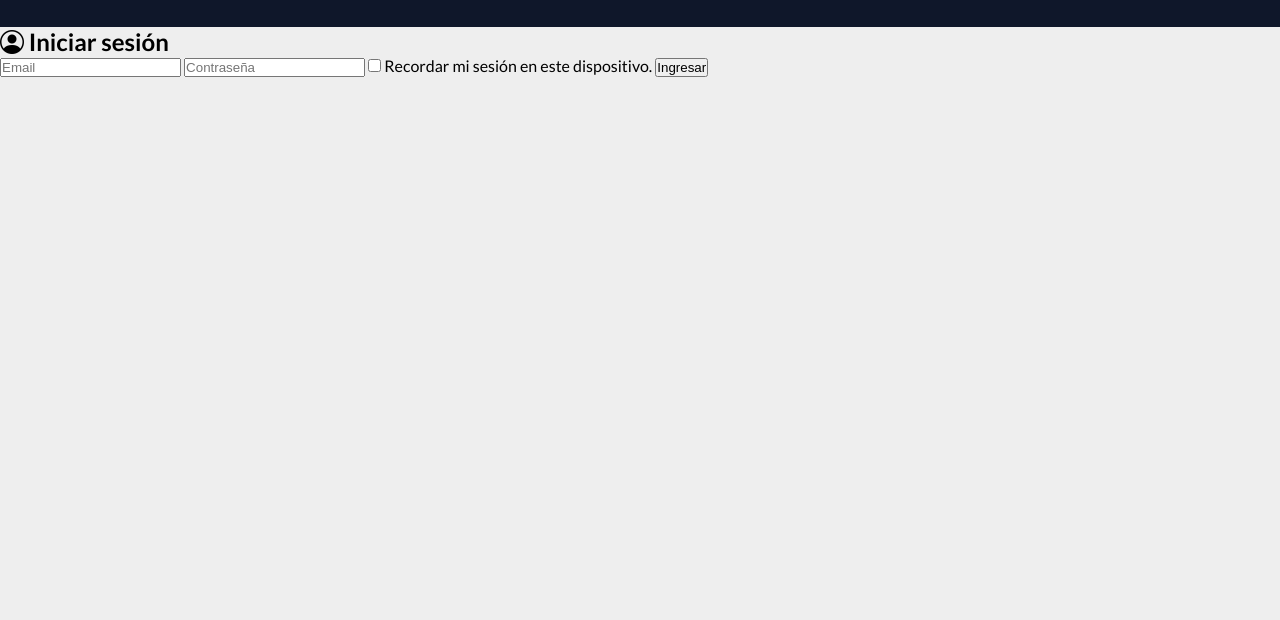
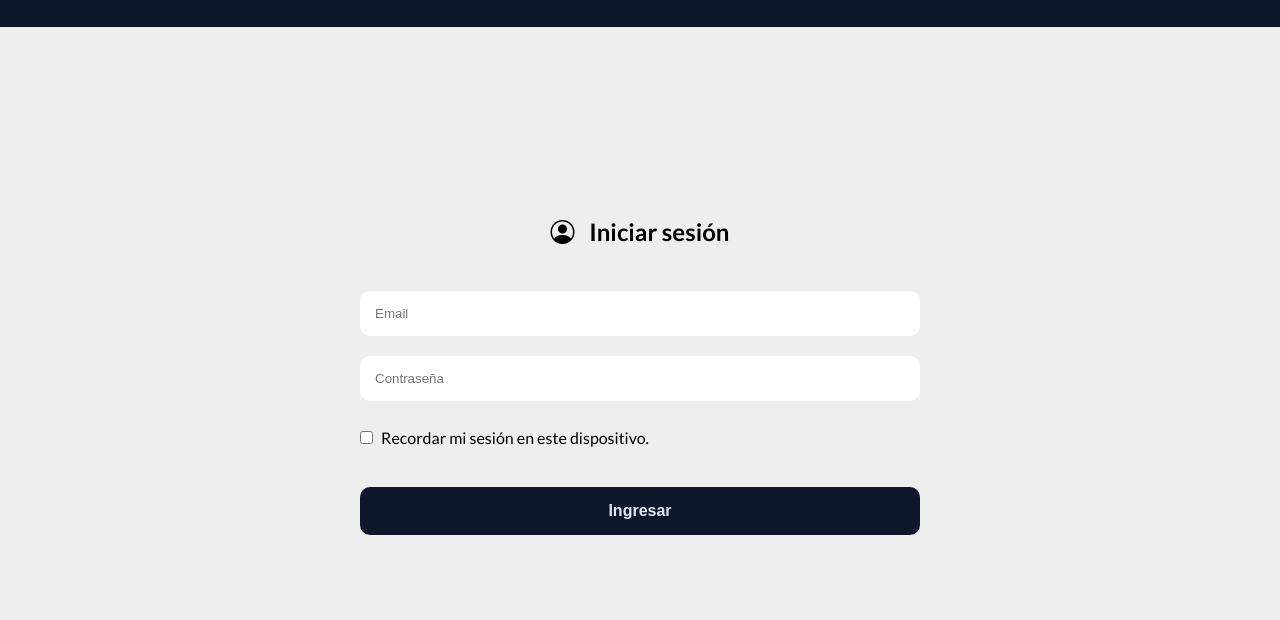
Before and after one commit to sebastian-asm/coder-clon, a website: page paginas/plataforma.html in a window 1280 px wide. Shown: the part 74-694 px from the top of the page. Drawn offline with nearby package versions, Linux system fonts and the light colour scheme.

Commit message:
finalizado proyecto de practica

```diff
--- a/paginas/plataforma.html
+++ b/paginas/plataforma.html
@@ -22,11 +22,17 @@
 						<li><a href="">Cursos y Carreras</a></li>
 						<li><a href="">Comunidad</a></li>
 						<li><a href="">Nosotros</a></li>
-						<li><a href="./paginas/plataforma.html">Plataforma</a></li>
+						<li><a href="./plataforma.html">Plataforma</a></li>
 					</ul>
 
 					<div class="encabezado__contenido-menu-celular">
-						<span>🍔</span>
+						<i class="bi bi-list"></i>
+						<ul>
+							<li><a href="">Cursos y Carreras</a></li>
+							<li><a href="">Comunidad</a></li>
+							<li><a href="">Nosotros</a></li>
+							<li><a href="./plataforma.html">Plataforma</a></li>
+						</ul>
 					</div>
 				</nav>
 			</div>
--- a/scss/componentes/_global.scss
+++ b/scss/componentes/_global.scss
@@ -45,6 +45,18 @@ p {
   margin: 0 auto;
 }
 
+.templateButton {
+  display: inline-block;
+  color: $fontLight;
+  border-radius: $defaultSize;
+  cursor: pointer;
+  transition: $transition;
+  font-weight: bold;
+  font-size: 16px;
+  border: 0;
+  background-color: $bgDark;
+}
+
 // mixin
 @mixin templateGrid($cantidadCol) {
   display: grid;
--- a/scss/vistas/_index.scss
+++ b/scss/vistas/_index.scss
@@ -20,12 +20,8 @@
       }
 
       a {
+        @extend .templateButton;
         padding: 15px 30px;
-        background-color: $bgDark;
-        color: $fontLight;
-        font-weight: bold;
-        border-radius: $defaultSize;
-        transition: $transition;
 
         &:hover {
           background-color: #1a2748;
--- a/scss/vistas/_plataforma.scss
+++ b/scss/vistas/_plataforma.scss
@@ -1,72 +1,69 @@
-// .login {
-//   @extend .contenedor;
-//   display: flex;
-//   flex-direction: column;
-//   justify-content: center;
-//   align-items: center;
-//   height: calc(100vh - 102px);
+.login {
+  @extend .contenedor;
+  @include templateFlex(center, true);
+  flex-direction: column;
+  height: calc(100vh - 102px);
 
-//   &__titulo {
-//     margin-bottom: 25px;
+  &__titulo {
+    margin-bottom: 25px;
 
-//     i {
-//       margin-right: 10px;
-//     }
-//   }
+    i {
+      margin-right: 10px;
+    }
+  }
 
-//   &__formulario {
-//     width: 50%;
-//     padding: 0 20px;
+  &__formulario {
+    width: 50%;
+    padding: 0 20px;
 
-//     input[type='email'],
-//     input[type='password'] {
-//       display: block;
-//       width: 100%;
-//       margin-top: 20px;
-//       padding: 15px;
-//       border-radius: $borderRadius;
-//       border: none;
-//       outline: 2px solid transparent;
-//       transition: $transition;
+    input[type='email'],
+    input[type='password'] {
+      display: block;
+      width: 100%;
+      margin-top: 20px;
+      padding: 15px;
+      border-radius: $defaultSize;
+      border: none;
+      outline: 2px solid transparent;
+      transition: $transition;
 
-//       &:focus {
-//         outline: 2px solid $bgDark;
-//       }
-//     }
+      &:focus {
+        outline: 2px solid $bgDark;
+      }
+    }
 
-//     input[type='checkbox'] {
-//       margin-top: 30px;
-//       margin-right: 5px;
-//     }
+    input[type='checkbox'] {
+      margin-top: 30px;
+      margin-right: 5px;
+    }
 
-//     button {
-//       @extend .templateButton;
-//       width: 100%;
-//       margin-top: 40px;
-//       background-color: $bgDark;
-//       padding: 15px;
+    button {
+      @extend .templateButton;
+      width: 100%;
+      margin-top: 40px;
+      padding: 15px;
 
-//       &:hover {
-//         background-color: #1a2748;
-//       }
-//     }
-//   }
-// }
+      &:hover {
+        background-color: #1a2748;
+      }
+    }
+  }
+}
 
-// @media (max-width: $bpLarge) {
-//   .login__formulario {
-//     width: 55%;
-//   }
-// }
+@media (max-width: $bpLarge) {
+  .login__formulario {
+    width: 55%;
+  }
+}
 
-// @media (max-width: $bpMedium) {
-//   .login__formulario {
-//     width: 65%;
-//   }
-// }
+@media (max-width: $bpMedium) {
+  .login__formulario {
+    width: 65%;
+  }
+}
 
-// @media (max-width: $bpSmall) {
-//   .login__formulario {
-//     width: 100%;
-//   }
-// }
+@media (max-width: $bpSmall) {
+  .login__formulario {
+    width: 100%;
+  }
+}
```
Also changed, not shown: css/estilos.css.
